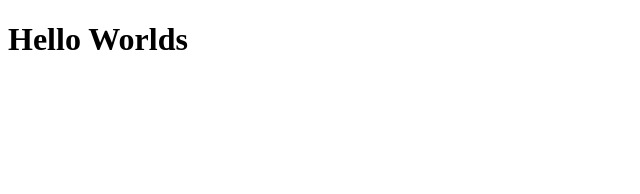
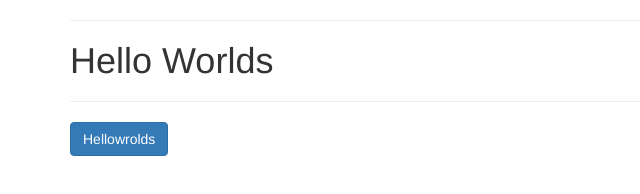
Before and after one commit to zato93/repon, a website: page index.html in a window 1280 px wide. Shown: the whole page, without its empty margins (0-640 px from the left). Drawn offline with nearby package versions, Linux system fonts and the light colour scheme.

Commit message:
add bootstrap and some decore

```diff
--- a/index.html
+++ b/index.html
@@ -3,8 +3,14 @@
 <head>
 	<meta charset="UTF-8">
 	<title>My programm</title>
+	<link rel="stylesheet" href="bower_components/bootstrap/dist/css/bootstrap.min.css">
 </head>
 <body>
-	<h1>Hello Worlds</h1>
+	<div class="container">
+		<hr>
+		<h1>Hello Worlds</h1>
+		<hr>
+		<div class="btn btn-primary">Hellowrolds</div>
+	</div>
 </body>
 </html>
```
